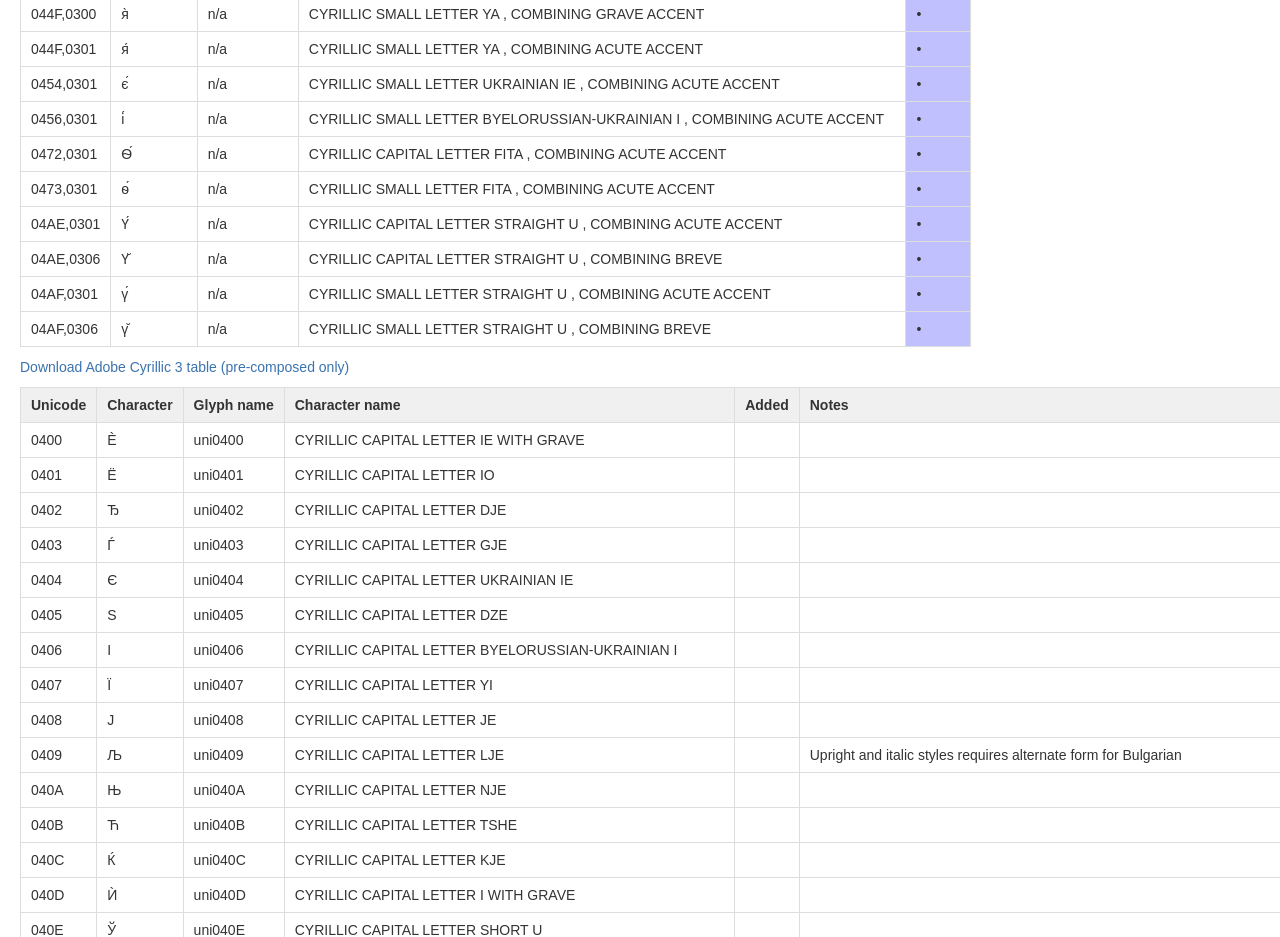
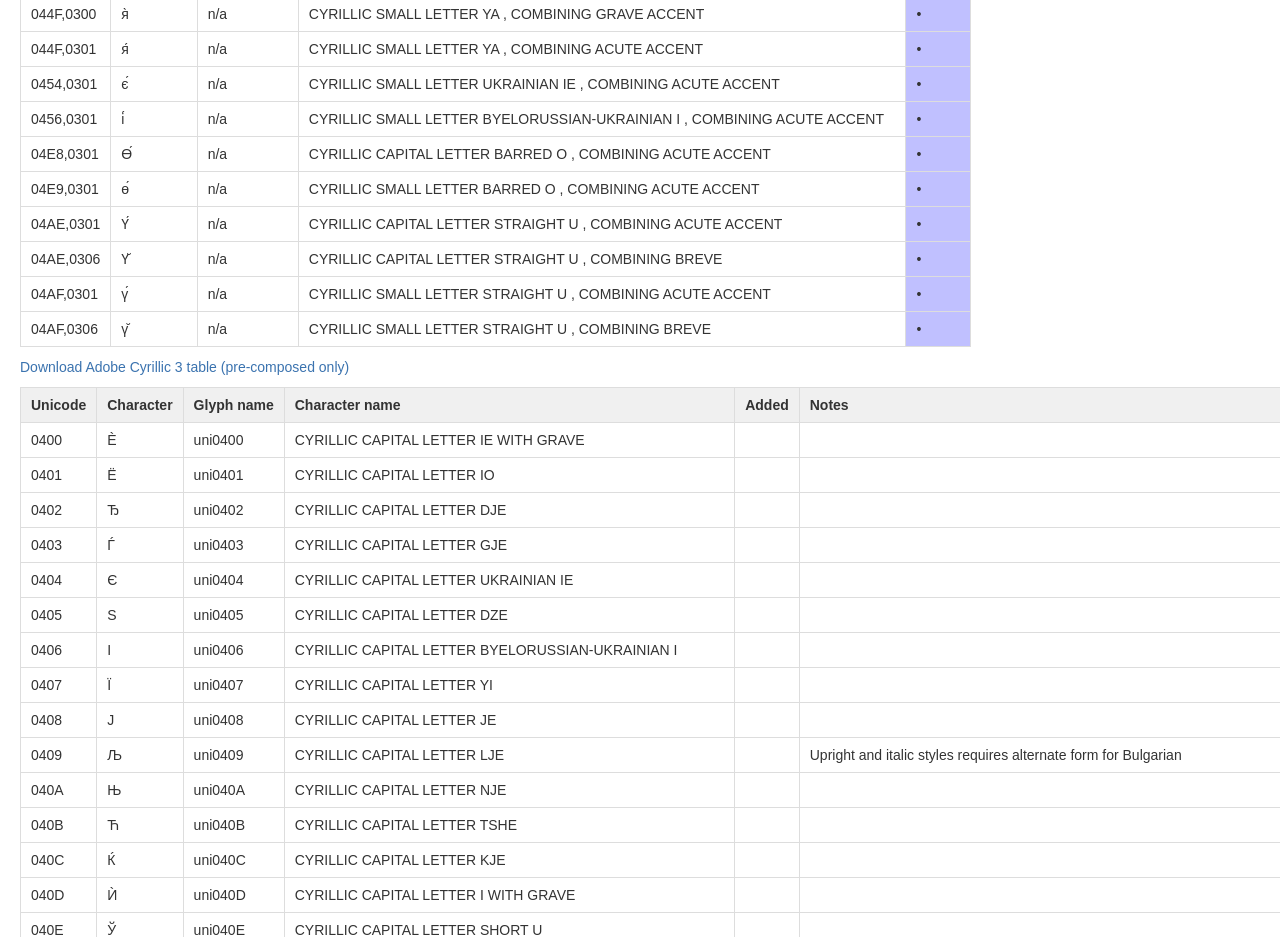
Before and after one commit to adobe-type-tools/adobe-cyrillic-charsets, a plain HTML site: page adobe-cyrillic-3.html in a window 1280 px wide. Shown: the part 1620-2557 px from the top of the page. Drawn offline with Linux system fonts and the light colour scheme.

Commit message:
Change Fita to Barred O
Fixes #4

```diff
--- a/adobe-cyrillic-3.html
+++ b/adobe-cyrillic-3.html
@@ -294,16 +294,16 @@
 <td class="confluenceTd">CYRILLIC SMALL LETTER BYELORUSSIAN-UKRAINIAN I , COMBINING ACUTE ACCENT</td>
 <td class="confluenceTd" style="background-color: #C0C0FF;">&bull;</td>
 </tr><tr>
-<td class="confluenceTd">0472,0301</td>
-<td class="confluenceTd">&#x0472;&#x0301;</td>
-<td class="confluenceTd">n/a</td>
-<td class="confluenceTd">CYRILLIC CAPITAL LETTER FITA , COMBINING ACUTE ACCENT</td>
-<td class="confluenceTd" style="background-color: #C0C0FF;">&bull;</td>
-</tr><tr>
-<td class="confluenceTd">0473,0301</td>
-<td class="confluenceTd">&#x0473;&#x0301;</td>
-<td class="confluenceTd">n/a</td>
-<td class="confluenceTd">CYRILLIC SMALL LETTER FITA , COMBINING ACUTE ACCENT</td>
+<td class="confluenceTd">04E8,0301</td>
+<td class="confluenceTd">&#x04E8;&#x0301;</td>
+<td class="confluenceTd">n/a</td>
+<td class="confluenceTd">CYRILLIC CAPITAL LETTER BARRED O , COMBINING ACUTE ACCENT</td>
+<td class="confluenceTd" style="background-color: #C0C0FF;">&bull;</td>
+</tr><tr>
+<td class="confluenceTd">04E9,0301</td>
+<td class="confluenceTd">&#x04E9;&#x0301;</td>
+<td class="confluenceTd">n/a</td>
+<td class="confluenceTd">CYRILLIC SMALL LETTER BARRED O , COMBINING ACUTE ACCENT</td>
 <td class="confluenceTd" style="background-color: #C0C0FF;">&bull;</td>
 </tr><tr>
 <td class="confluenceTd">04AE,0301</td>
```
Also changed, not shown: adobe-cyrillic-3-combined.txt.
